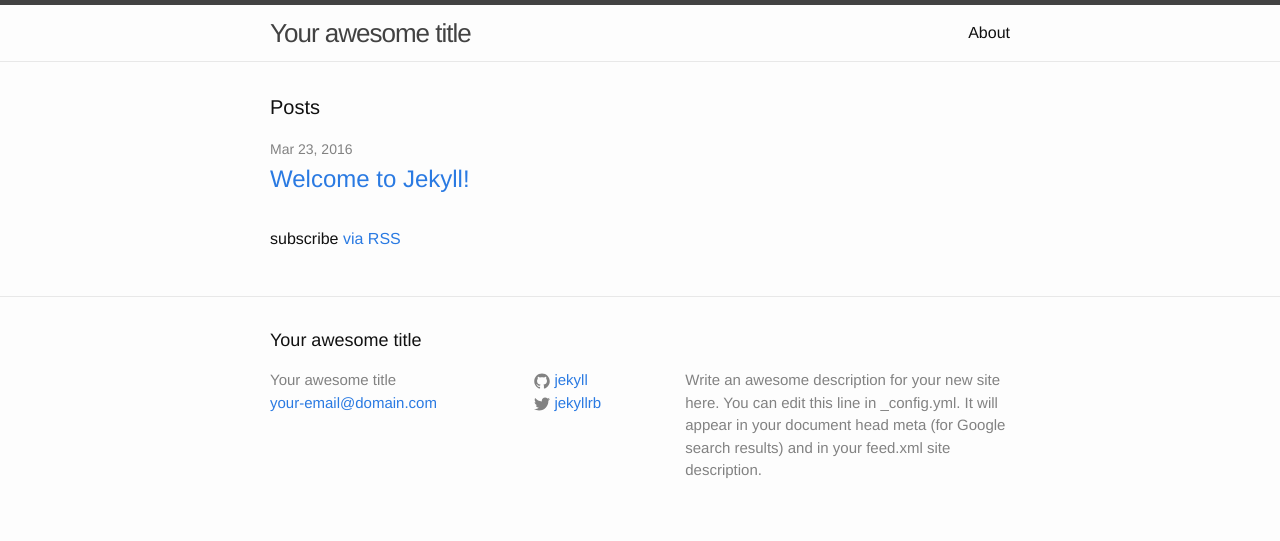
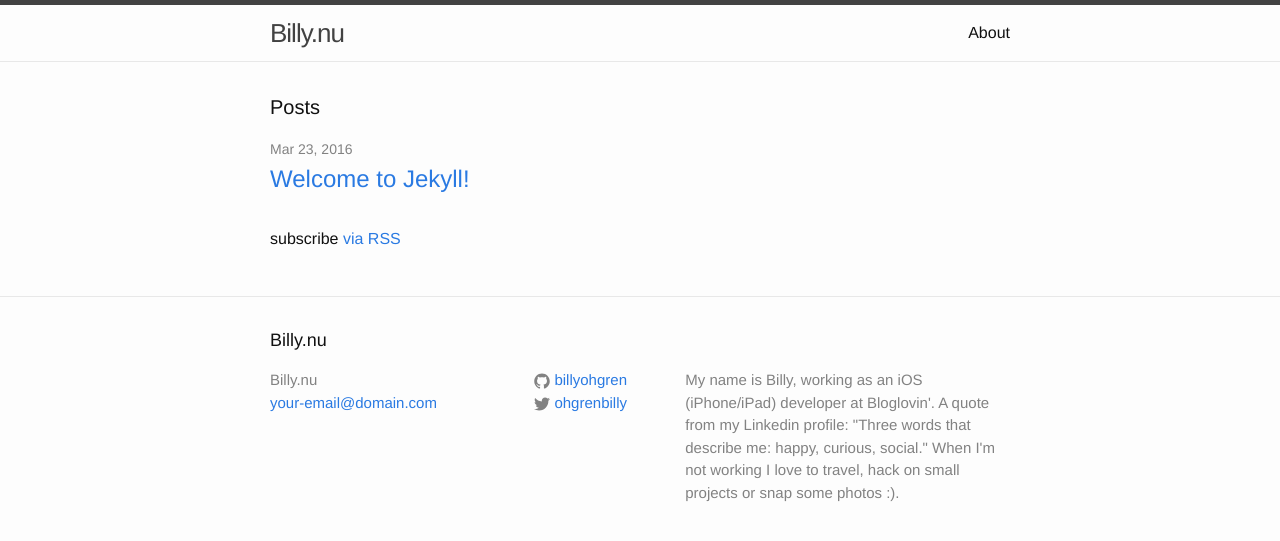
Before and after one commit to billyohgren/billyohgren.github.io, a Jekyll site: the page built from index.html, in a window 1280 px wide. Shown: the top 541 px of the page. Built offline with Jekyll 4.4.1, drawn with Linux system fonts in a browser that asks for light colours.

Commit message:
fix(description): add description

```diff
--- a/_config.yml
+++ b/_config.yml
@@ -6,16 +6,16 @@
 # 'jekyll serve'. If you change this file, please restart the server process.
 
 # Site settings
-title: Your awesome title
+title: Billy.nu
 email: your-email@domain.com
 description: > # this means to ignore newlines until "baseurl:"
-  Write an awesome description for your new site here. You can edit this
-  line in _config.yml. It will appear in your document head meta (for
-  Google search results) and in your feed.xml site description.
+  My name is Billy, working as an iOS (iPhone/iPad) developer at Bloglovin'.
+  A quote from my Linkedin profile: "Three words that describe me: happy, curious, social."
+  When I'm not working I love to travel, hack on small projects or snap some photos :).
 baseurl: "" # the subpath of your site, e.g. /blog
-url: "http://yourdomain.com" # the base hostname & protocol for your site
-twitter_username: jekyllrb
-github_username:  jekyll
+url: "http://www.billy.nu" # the base hostname & protocol for your site
+twitter_username: ohgrenbilly
+github_username:  billyohgren
 
 # Build settings
 markdown: kramdown
```
